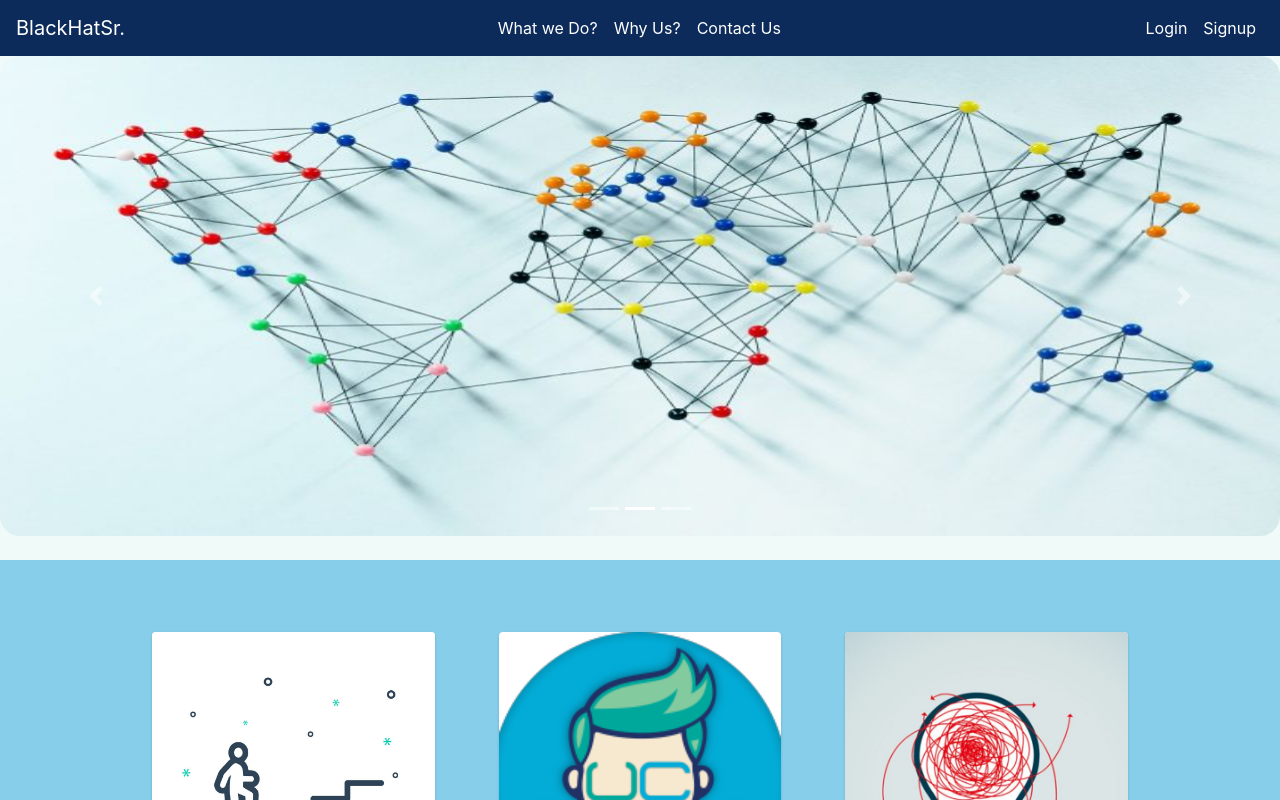
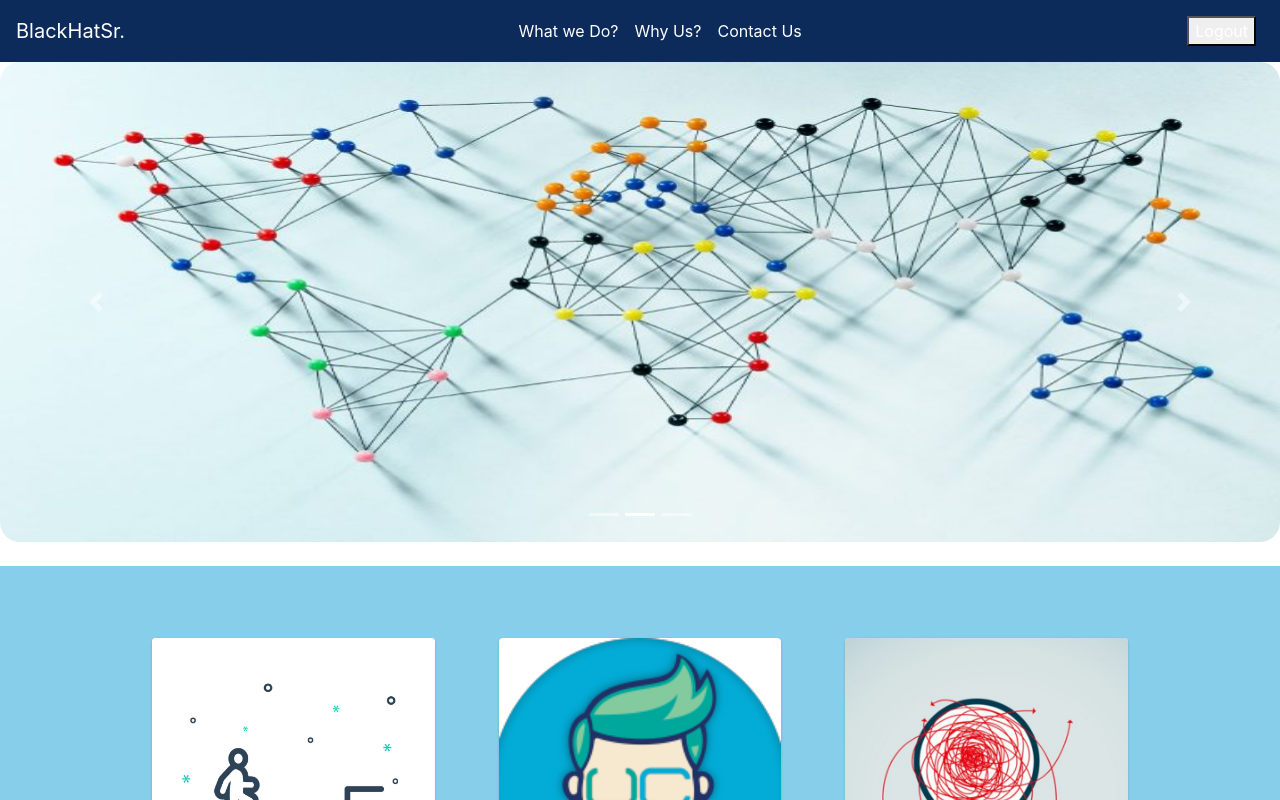
Before and after one commit to Shobhit2806/BlackHatSr., a React (Create React App) app: page /landingloggedin in a window 1280 px wide. Shown: the top 800 px of the page. Built offline with nearby package versions, Linux system fonts and the light colour scheme.

Commit message:
set username

```diff
--- a/src/Components/Advanced/advanced.js
+++ b/src/Components/Advanced/advanced.js
@@ -50,18 +50,18 @@ export default function Advanced() {
   const [level1,setlevel1] = useState(['']);
   const [level1index,setlevel1index] = useState(['']);
   const [level1cid,setlevel1cid] = useState(['']);
-
+  const username = localStorage.getItem("username")
 
   useEffect(async () => {
 
         await axios({
             method: 'post',
-            url: 'http://127.0.0.1:8000/questions/api/advance/',
+            url: 'https://blackhatsr.herokuapp.com/questions/api/advance/',
             headers: {
                 'Content-Type': 'application/json'
                 },
             data: {
-             handle:'rattle_coder'
+             handle:username
             }
           }).then(response=>{
               console.log(response.data);
--- a/src/Components/Advanced/temp.js
+++ b/src/Components/Advanced/temp.js
@@ -21,9 +21,9 @@ export default function Temp() {
                 <Box mt={2}>
                   <Container>
                     <Typography component="p" variant="body1" align="left">
-                     <span className="cn1" data-aos="zoom-in-up">Intermediate !</span>
+                     <span className="cn1" data-aos="zoom-in-up">Advanced !</span>
                      <br/>
-                     <span className="cnn1">Welcome to the Intermediate section where you will be able <br/><span className="cnn1">find topic wise important problems related to DSA</span> </span>
+                     <span className="cnn1">Welcome to the Advanced section where you will be able <br/><span className="cnn1">find topic wise important problems related to DSA</span> </span>
                     </Typography>
                   </Container>
                 </Box>
--- a/src/Components/Authentication/LoginForm.js
+++ b/src/Components/Authentication/LoginForm.js
@@ -2,10 +2,13 @@ import React,{useState} from 'react'
 import { Col, Row, Button, Form, FormGroup, Label, Input } from 'reactstrap';
 import './login.css'
 import axios from 'axios';
+import {Redirect} from 'react-router-dom'
+
 
 export default function LoginForm() {
     const [username,setusername] = useState('');
     const [password,setpassword] = useState('');
+    const [isLoggedIn,setisLoggedIn] =useState(false)
     const handleLogin = e =>{
         e.preventDefault();
         axios({
@@ -21,12 +24,22 @@ export default function LoginForm() {
             }
           }).then(response=>{
               console.log(response);
+              localStorage.setItem("token",response.data.token);
+              localStorage.setItem("username",response.data.username);
+              setisLoggedIn(true);
+          }).catch(error=>{
+              console.log(error);
           });
 
 
     }
+    if(isLoggedIn)
+    {
+      return <Redirect to = "/landingloggedin" />
+    }
+    return (
 
-    return (
+
         <div>
     <Form className="form-fields">
         <FormGroup row>
--- a/src/Components/Authentication/SignupForm.js
+++ b/src/Components/Authentication/SignupForm.js
@@ -39,7 +39,7 @@ export default function SignupForm() {
         <div>
     <Form className="form-fields">
          <FormGroup row>
-            <Label for="exampleEmail">UserName</Label>
+            <Label for="exampleEmail">Codeforces handle</Label>
             <Input  onChange={e => setusername(e.target.value)}  type="text" name="username" id="exampleUsername" placeholder="username" />
         </FormGroup>
         <FormGroup row>
--- a/src/Components/Intermediate/intermediate.js
+++ b/src/Components/Intermediate/intermediate.js
@@ -58,17 +58,18 @@ export default function Intermediate() {
   const [level3,setlevel3] = useState(['']);
   const [level3index,setlevel3index] = useState(['']);
   const [level3cid,setlevel3cid] = useState(['']);
-
+  const username = localStorage.getItem("username")
+  console.log(username);
   useEffect(async () => {
 
         await axios({
             method: 'post',
-            url: 'http://127.0.0.1:8000/questions/api/intermediate/',
+            url: 'https://blackhatsr.herokuapp.com/questions/api/intermediate/',
             headers: {
                 'Content-Type': 'application/json'
                 },
             data: {
-             handle:'rattle_coder'
+             handle:username
             }
           }).then(response=>{
               console.log(response.data);
@@ -152,7 +153,7 @@ export default function Intermediate() {
                <StyledTableCell component="th" scope="row">
                  {item.name}
                </StyledTableCell>
-               <StyledTableCell align="right"><a href={`https://codeforces.com/problemset/problem/${item.cid}/${item.category}`}><button className="bt3">Solve</button></a></StyledTableCell>
+               <StyledTableCell align="right"><a href={`https://codeforces.com/problemset/problem/${item.cid}/${item.category}`} target="_blank"><button className="bt3">Solve</button></a></StyledTableCell>
                </StyledTableRow>
               </div>
           ):null}
@@ -182,7 +183,7 @@ export default function Intermediate() {
                <StyledTableCell component="th" scope="row">
                  {item2.name}
                </StyledTableCell>
-               <StyledTableCell align="right"><a href={`https://codeforces.com/problemset/problem/${item2.cid}/${item2.category}`}><button className="bt3">Solve</button></a></StyledTableCell>
+               <StyledTableCell align="right"><a href={`https://codeforces.com/problemset/problem/${item2.cid}/${item2.category}`} target="_blank"><button className="bt3">Solve</button></a></StyledTableCell>
                </StyledTableRow>
               </div>
           ):null}
--- a/src/Components/LandingLoggedIn/carousel.js
+++ b/src/Components/LandingLoggedIn/carousel.js
@@ -6,7 +6,7 @@ import Trees from "../../assets/images/tree.png";
 import Graph2 from "../../assets/images/graph.jpg";
 import Dsa from "../../assets/images/dsa.jpeg";
 import './carousel.css'
-import Appbar from '../common/Navbar'
+import AppbarLogout from '../common/NavbarLogout'
 import Footer from '../Landing-Page/Footer'
 import ChooseTrack from './ChooseTrack'
 
@@ -14,7 +14,7 @@ export default function Caru(){
 return(
    <div className="carou">
    <div>
-   <Appbar />
+   <AppbarLogout />
    </div>
    <Carousel>
     <Carousel.Item>
--- /dev/null
+++ b/src/Components/common/NavbarLogout.js
@@ -0,0 +1,38 @@
+import React from 'react'
+import {Link} from 'react-router-dom';
+import { Navbar, Nav, NavDropdown, Form, FormControl, Button } from 'react-bootstrap'
+import './Navbar.css'
+//import logo from './images/logo.svg'
+
+
+
+function AppbarLogout () {
+
+    const handleLogout = ()=>{
+        localStorage.removeItem("token");
+    }
+  return (
+    <div>
+    <Navbar className="navbar-main" collapseOnSelect expand="lg">
+  <Navbar.Brand href="#home"><span className="navbar-title">BlackHatSr.</span></Navbar.Brand>
+  <Navbar.Toggle aria-controls="responsive-navbar-nav" />
+  <Navbar.Collapse id="responsive-navbar-nav">
+    <Nav className="mx-auto content">
+      <Nav.Link href="#features"><span className="navbar-content">What we Do?</span></Nav.Link>
+      <Nav.Link href="#pricing"><span className="navbar-content">Why Us?</span></Nav.Link>
+      <Nav.Link href="#pricing"><span className="navbar-content">Contact Us</span></Nav.Link>
+
+    </Nav>
+    <Nav>
+      <Nav.Link href="/login"><button onClick={handleLogout} className="navbar-content">Logout</button></Nav.Link>
+
+
+    </Nav>
+
+  </Navbar.Collapse>
+</Navbar>
+</div>
+  )
+}
+
+export default AppbarLogout;
```
Also changed, not shown: src/App.js (+6 -10 lines).
